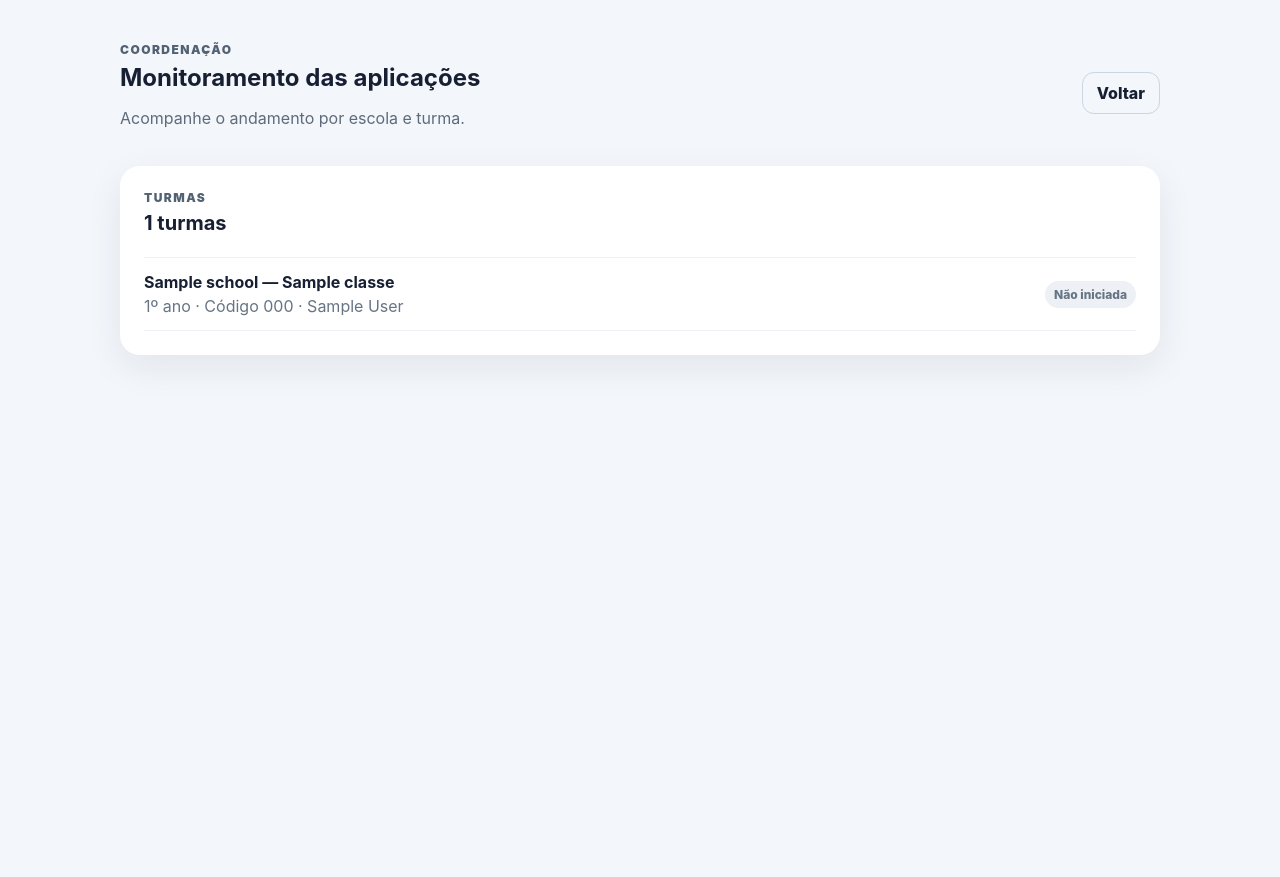
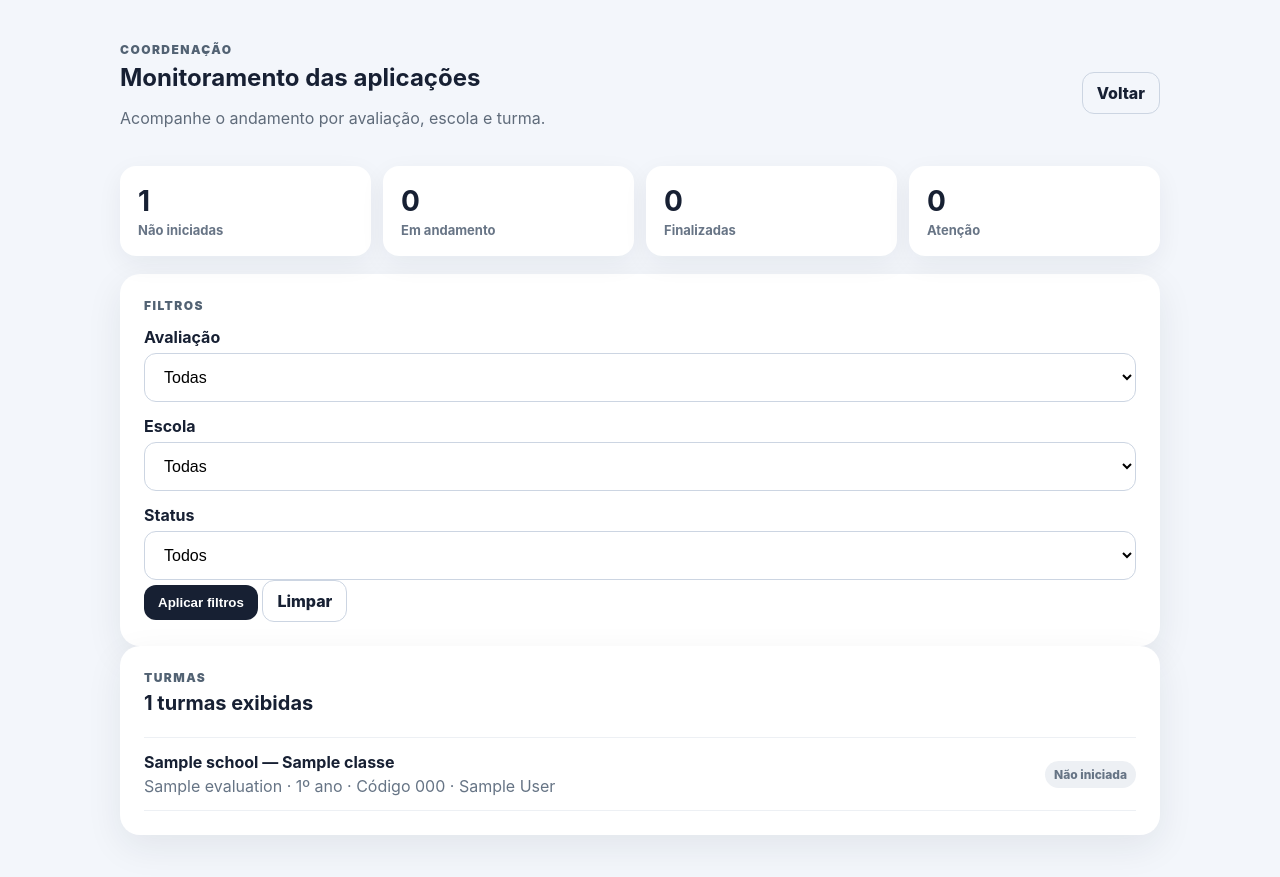
Before and after one commit to Marcosadriano7506/SARE2026, a Flask app: page /coordenacao/aplicacoes in a window 1280 px wide. Before the commit the page ends 358 px from the top, so only its background shows below. Run offline with Flask 3, Linux system fonts and the light colour scheme; a user stored in the database is signed in; tables that the repository leaves empty hold one stand-in row (values such as "Sample post").

Commit message:
feat: add application monitoring filters

```diff
--- a/app/templates/coordinator/applications.html
+++ b/app/templates/coordinator/applications.html
@@ -6,16 +6,67 @@
     <div>
       <p class="eyebrow">Coordenação</p>
       <h1>Monitoramento das aplicações</h1>
-      <p>Acompanhe o andamento por escola e turma.</p>
+      <p>Acompanhe o andamento por avaliação, escola e turma.</p>
     </div>
     <a class="button ghost compact" href="{{ url_for('coordinator.dashboard') }}">Voltar</a>
   </header>
+
+  <div class="metrics-grid">
+    <div class="metric-card"><strong>{{ counts.NOT_STARTED }}</strong><span>Não iniciadas</span></div>
+    <div class="metric-card"><strong>{{ counts.IN_PROGRESS }}</strong><span>Em andamento</span></div>
+    <div class="metric-card"><strong>{{ counts.FINALIZED }}</strong><span>Finalizadas</span></div>
+    <div class="metric-card"><strong>{{ counts.REOPENED + counts.INCONSISTENT }}</strong><span>Atenção</span></div>
+  </div>
+
+  <section class="panel">
+    <p class="eyebrow">Filtros</p>
+    <form class="filter-grid" method="get">
+      <div>
+        <label for="evaluation_id">Avaliação</label>
+        <select id="evaluation_id" name="evaluation_id">
+          <option value="">Todas</option>
+          {% for evaluation in evaluations %}
+            <option value="{{ evaluation.id }}" {% if selected_evaluation_id == evaluation.id %}selected{% endif %}>
+              {{ evaluation.name }} ({{ evaluation.school_year }})
+            </option>
+          {% endfor %}
+        </select>
+      </div>
+
+      <div>
+        <label for="school_id">Escola</label>
+        <select id="school_id" name="school_id">
+          <option value="">Todas</option>
+          {% for school in schools %}
+            <option value="{{ school.id }}" {% if selected_school_id == school.id %}selected{% endif %}>
+              {{ school.name }}
+            </option>
+          {% endfor %}
+        </select>
+      </div>
+
+      <div>
+        <label for="status">Status</label>
+        <select id="status" name="status">
+          <option value="">Todos</option>
+          {% for value, label in status_labels.items() %}
+            <option value="{{ value }}" {% if selected_status == value %}selected{% endif %}>{{ label }}</option>
+          {% endfor %}
+        </select>
+      </div>
+
+      <div class="filter-actions">
+        <button class="button primary compact" type="submit">Aplicar filtros</button>
+        <a class="button ghost compact" href="{{ url_for('coordinator.applications') }}">Limpar</a>
+      </div>
+    </form>
+  </section>
 
   <section class="panel">
     <div class="panel-heading">
       <div>
         <p class="eyebrow">Turmas</p>
-        <h2>{{ rows|length }} turmas</h2>
+        <h2>{{ rows|length }} turmas exibidas</h2>
       </div>
     </div>
 
@@ -25,14 +76,14 @@
           <div>
             <strong>{{ row.classroom.school.name }} — {{ row.classroom.name }}</strong>
             <span>
-              {{ row.classroom.grade }}º ano · Código {{ row.classroom.access_code }}
+              {{ row.classroom.evaluation.name }} · {{ row.classroom.grade }}º ano · Código {{ row.classroom.access_code }}
               {% if row.applicator %} · {{ row.applicator.name }}{% endif %}
             </span>
           </div>
           <span class="badge status-{{ row.status|lower }}">{{ row.status_label }}</span>
         </a>
       {% else %}
-        <div class="empty">Nenhuma turma cadastrada.</div>
+        <div class="empty">Nenhuma turma encontrada com os filtros selecionados.</div>
       {% endfor %}
     </div>
   </section>
```
